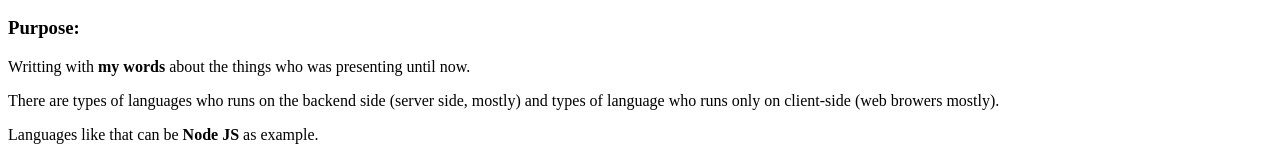
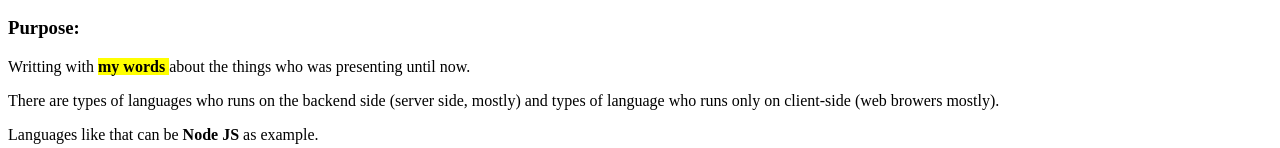
Before and after one commit to rafaeltenoriogama/HTML_Page, a plain HTML site: page index.html in a window 1280 px wide. Shown: the part 969-1117 px from the top of the page. Drawn offline with Linux system fonts and the light colour scheme.

Commit message:
Commit changes
Add some tags like <mark> to highlighted a few words.

```diff
--- a/index.html
+++ b/index.html
@@ -59,8 +59,8 @@
     <h2 id="initial">Project asked by DIO</h2>
     <h3>Purpose:</h3>
     <p>
-      Writting with <strong>my words</strong> about the things who was
-      presenting until now.
+      Writting with <mark><strong>my words</strong> </mark>about the things who
+      was presenting until now.
     </p>
     <p>
       There are types of languages who runs on the backend side (server side,
```
